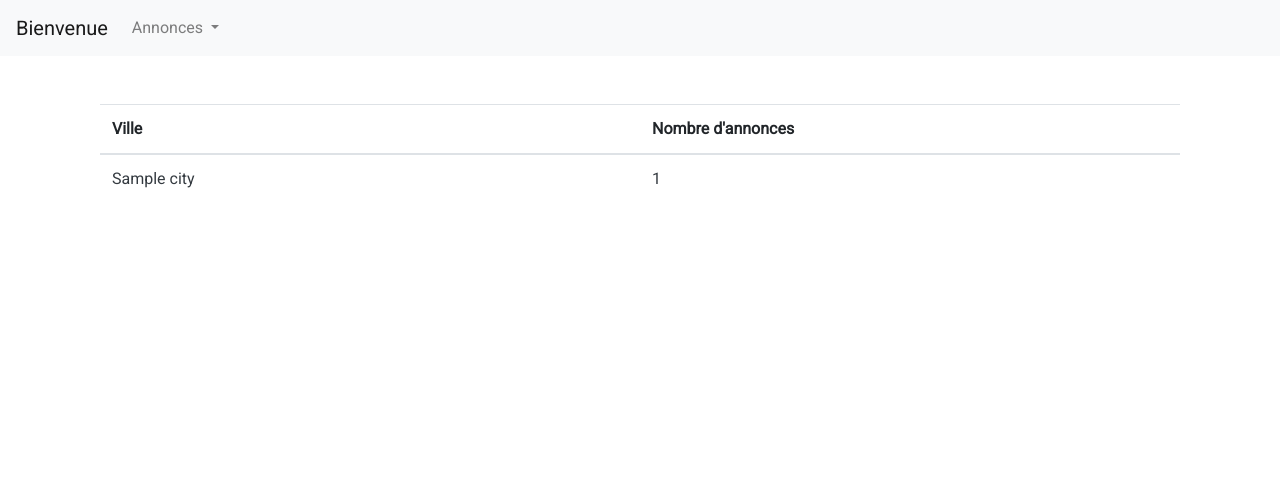
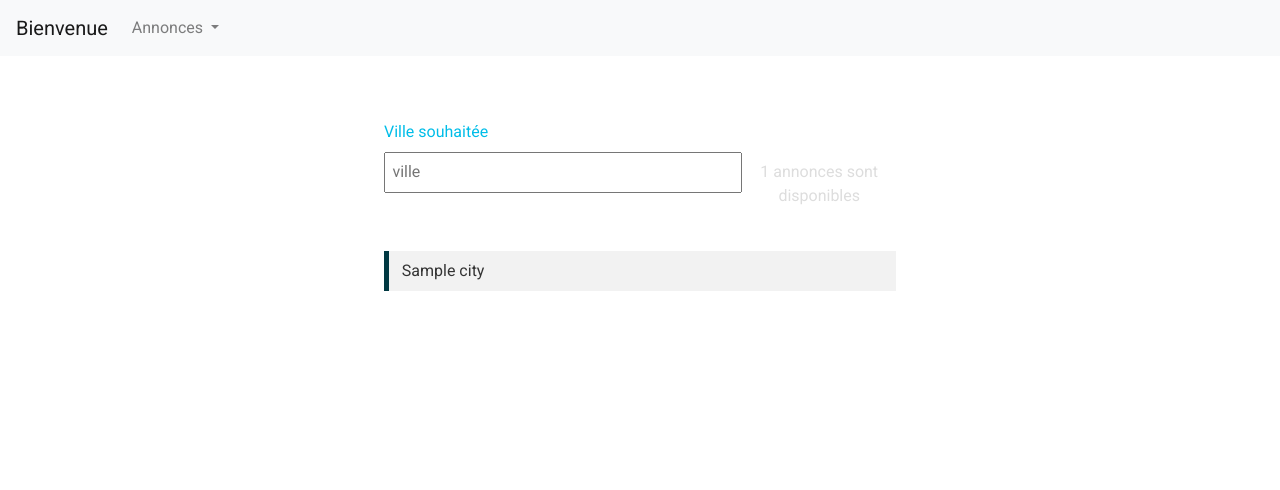
Before and after one commit to Leeloo14/projet-6, a PHP site: template src/view/frontend/list-annonces-city.html.twig in a window 1280 px wide. Shown: the top 490 px of the page. Run offline with PHP 8.4, Linux system fonts and the light colour scheme; the template is opened without the code that fills it: most values are stand-ins (such as "Sample title", 1, 10 or a date in 2020); some libraries are stand-ins or nearby versions.

Commit message:
search bar for city (js + css)

```diff
--- a/public/css/style.css
+++ b/public/css/style.css
@@ -90,3 +90,102 @@ html, body {
     width: 50px;
     height: 50px;
 }
+
+
+
+/* this declares a better box model */
+* { -moz-box-sizing: border-box; -webkit-box-sizing: border-box; box-sizing: border-box; }
+
+
+
+.list-wrap label {
+    float:left;
+    color:#00BDE8;
+}
+.search-box {
+    float:left;
+    clear:left;
+    width:70%;
+    padding:0.4em;
+    font-size:1em;
+    color:#555;
+}
+
+.list-count {
+    float:left;
+    text-align:center;
+    width:30%;
+    padding:0.5em;
+    color:#ddd;
+}
+
+
+
+
+.empty-item {
+    transition-property: opacity;
+    transition-duration: 0s;
+    transition-delay: 0s;
+    transition-timing-function: ease;
+}
+
+.empty .empty-item {
+    transition-property: opacity;
+    transition-duration: .2s;
+    transition-delay: .3s;
+    transition-timing-function: ease;
+}
+
+.hiding {
+    margin-left:-100%;
+    opacity:0.5;
+}
+
+.hidden {
+    display:none;
+}
+
+
+
+.ul {
+    float:left;
+    width:100%;
+    margin:2em 0;
+    padding:0;
+    position:relative;
+}
+
+
+
+li {
+    transition-property: margin, background-color, border-color;
+    transition-duration: .4s, .2s, .2s;
+    transition-timing-function: ease-in-out, ease, ease;
+    float:left;
+    clear:left;
+    width:100%;
+    margin:0.2em 0;
+    padding:0.5em 0.8em;
+    list-style:none;
+    background-color:#f2f2f2;
+    border-left:5px solid #003842;
+    cursor:pointer;
+    color:#333;
+    position:relative;
+    z-index:2;
+}
+
+.in:hover {
+    background-color:#f9f9f9;
+    border-color:#00BDE8;
+}
+
+
+
+
+.list-wrap {
+    float:left;
+    width:40%;
+    margin:2em 30%;
+    padding:2em 0;
+}
--- a/src/view/frontend/list-annonces-city.html.twig
+++ b/src/view/frontend/list-annonces-city.html.twig
@@ -8,35 +8,27 @@
 
 {% block body %}
 
-<div class="global-container">
-    <div class="container mt-3 mb-3">
+    <section class="list-wrap">
 
-        <div class="container-white mt-5 rounded ">
-            <div class=" container">
+        <label for="search-text">Ville souhaitée</label>
+        <input type="text" id="search-text" placeholder="ville" class="search-box">
+        <span class="list-count"></span>
 
-                <table class="table table-hover">
-                    <thead>
-                    <tr>
-                        <th style="width:15%" scope="col">Ville</th>
-                        <th style="width:15%" scope="col">Nombre d'annonces</th>
 
-                    </tr>
-                    </thead>
-                    <tbody>
-                    {% for annonce in annonces %}
-                        <tr>
+        <ul class="ul" id="list">
+            {% for annonce in annonces %}
 
-                            <td><a class="text-dark">{{ annonce.city}}</a></td>
-                            <td><a class="text-dark ">{{ annonce.number }}</a></td>
-                        </tr>
+                   <li class="in">{{ annonce.city }}</li>
 
-                    {% endfor %}
 
-                    </tbody>
-                </table>
-            </div>
-        </div>
-    </div>
+
+
+
+
+            {% endfor %}
+</ul>
+
+    </section>
 {% endblock %}
 
 
--- a/src/view/frontend/nav.html.twig
+++ b/src/view/frontend/nav.html.twig
@@ -5,9 +5,9 @@
       <span class="navbar-toggler-icon"></span>
    </button>
    <div class="collapse navbar-collapse" id="navbarNavDropdown">
-      <ul class="navbar-nav">
+      <div class="navbar-nav">
 
-         <li class="nav-item dropdown">
+         <div class="nav-item dropdown">
             <a class="nav-link dropdown-toggle" href="#" id="navbarDropdownMenuLink" data-toggle="dropdown"
                aria-haspopup="true" aria-expanded="false">
                Annonces
@@ -19,8 +19,8 @@
                <div class="ml-1 mb-1"><a class="text-dark" href="/annonces?type=search">Ils recherchent un personne pour leur rendre un service </a></div>
 
             </div>
-         </li>
-      </ul>
+         </div>
+      </div>
    </div>
 
 </nav>
--- a/src/view/frontend/template.html.twig
+++ b/src/view/frontend/template.html.twig
@@ -31,7 +31,94 @@
 <script src="https://stackpath.bootstrapcdn.com/bootstrap/4.1.0/js/bootstrap.min.js"
         integrity="sha384-uefMccjFJAIv6A+rW+L4AHf99KvxDjWSu1z9VI8SKNVmz4sk7buKt/6v9KI65qnm"
         crossorigin="anonymous"></script>
+<script src="https://cdnjs.cloudflare.com/ajax/libs/jquery/2.1.3/jquery.min.js"
+       ></script>
+<script src="https://ajax.googleapis.com/ajax/libs/jqueryui/1.11.2/jquery-ui.min.js"></script>
+<script>
 
+    $(document).ready(function() {
+
+        var jobCount = $('#list .in').length;
+        $('.list-count').text(jobCount + ' annonces sont disponibles');
+
+
+        $("#search-text").keyup(function () {
+            //$(this).addClass('hidden');
+
+            var searchTerm = $("#search-text").val();
+            var listItem = $('#list').children('li');
+
+
+            var searchSplit = searchTerm.replace(/ /g, "'):containsi('")
+
+            //extends :contains to be case insensitive
+            $.extend($.expr[':'], {
+                'containsi': function(elem, i, match, array)
+                {
+                    return (elem.textContent || elem.innerText || '').toLowerCase()
+                        .indexOf((match[3] || "").toLowerCase()) >= 0;
+                }
+            });
+
+
+            $("#list li").not(":containsi('" + searchSplit + "')").each(function(e)   {
+                $(this).addClass('hiding out').removeClass('in');
+                setTimeout(function() {
+                    $('.out').addClass('hidden');
+                }, 300);
+            });
+
+            $("#list li:containsi('" + searchSplit + "')").each(function(e) {
+                $(this).removeClass('hidden out').addClass('in');
+                setTimeout(function() {
+                    $('.in').removeClass('hiding');
+                }, 1);
+            });
+
+
+            var jobCount = $('#list .in').length;
+            $('.list-count').text(jobCount + ' items');
+
+            //shows empty state text when no jobs found
+            if(jobCount == '0') {
+                $('#list').addClass('empty');
+            }
+            else {
+                $('#list').removeClass('empty');
+            }
+
+        });
+
+
+
+        /*
+        An extra! This function implements
+        jQuery autocomplete in the searchbox.
+        Uncomment to use :)
+
+
+    function searchList() {
+       //array of list items
+       var listArray = [];
+
+        $("#list li").each(function() {
+       var listText = $(this).text().trim();
+         listArray.push(listText);
+       });
+
+       $('#search-text').autocomplete({
+           source: listArray
+       });
+
+
+     }
+
+     searchList();
+    */
+
+
+    });
+</script>
 
 <footer>
     <div class="bas" >
```
Also changed, not shown: src/controller/FrontendController.php (+9 -0 lines), src/dao/AnnonceDao.php (+6 -7 lines), src/router/Router.php (+6 -2 lines).
